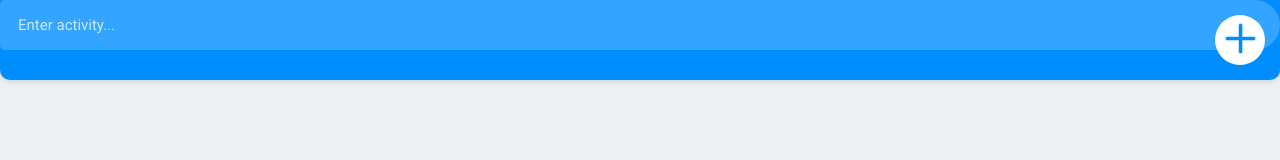
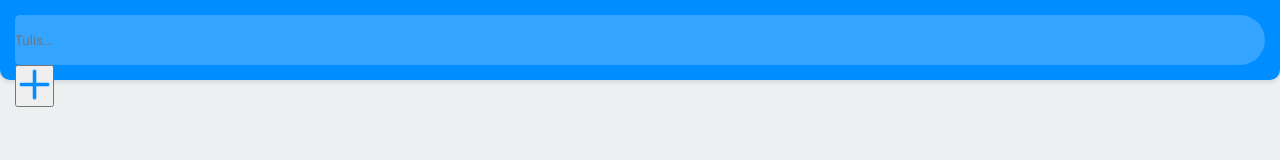
Before and after one commit to FikRyD/todolistapp, a plain HTML site: page index.html in a window 1280 px wide. Drawn offline with Linux system fonts and the light colour scheme; files whose address does not match are found by name.

Commit message:
03 SEPTEMBER 2022 Push 2 rapihin.

```diff
--- a/css/style.css
+++ b/css/style.css
@@ -12,7 +12,7 @@ header {
   width: 100%;
   height: 80px;
   position: fixed;
-  padding: 15px;
+  padding: 15px !important;
   top: 0;
   left: 0;
   z-index: 5;
@@ -26,53 +26,18 @@ header input {
   width: 100%;
   height: 50px;
   float: left;
-  color: #fff;
-  font-size: 15px;
-  font-weight: 400;
-  text-indent: 18px;
-  padding: 0 60px 0 0;
-  background: rgba(255, 255, 255, 0.2);
-  border-radius: 5px 25px 25px 5px;
+  background: rgba(255,255,255,0.2);
+  border-top-left-radius: 5px;
+  border-bottom-left-radius: 5px;
+  border-top-right-radius: 25px;
+  border-bottom-right-radius: 25px;
   border: 0px;
   box-shadow: none;
   outline: none;
 
-  -webkit-appearance: none;
-  -moz-appearance: none;
+  -webkit-appearance:none;
+  -moz-appearance:none;
+  -ms-appearance:none;
+  -o-appearance:none;
+  appearance:none;
 }
-
-header input::-webkit-input-placeholder {
-  color: rgba(255, 255, 255, 0.75);
-}
-
-header input:-moz-input-placeholder {
-  color: rgba(255, 255, 255, 0.75);
-}
-
-header input::-moz-input-placeholder {
-  color: rgba(255, 255, 255, 0.75);
-}
-
-header input:-ms-input-placeholder {
-  color: rgba(255, 255, 255, 0.75);
-}
-
-header button {
-  width: 50px;
-  height: 50px;
-
-  position:absolute;
-  top:15px;
-  right:15px;
-  z-index:2;
-
-  border-radius: 25px;
-  background: #fff;
-  border: 0px;
-  box-shadow: none;
-  outline: none;
-  cursor: pointer;
-
-  -webkit-appearance: none;
-  -moz-appearance: none;
-}
--- a/index.html
+++ b/index.html
@@ -5,16 +5,21 @@
     <title>Todo List App</title>
 
     <link rel="preconnect" href="https://fonts.googleapis.com">
-<link rel="preconnect" href="https://fonts.gstatic.com" crossorigin>
-<link href="https://fonts.googleapis.com/css2?family=Roboto:wght@400;500;700&display=swap" rel="stylesheet">
+    <link rel="preconnect" href="https://fonts.gstatic.com" crossorigin>
+    <link href="https://fonts.googleapis.com/css2?family=Roboto:wght@400;500;700&display=swap" rel="stylesheet">
 
     <link rel="stylesheet" type="text/css" href="C:/GitHub/todolistapp/css/style.css">
     <link rel="stylesheet" type="text/css" href="C:/GitHub/todolistapp/css/reset.min.css">
+
   </head>
   <body>
     <header>
-        <input type="text" placeholder="Enter activity...">
-        <button id="BtnAdd"><img src="C:\GitHub\todolistapp\image\plus_icon.png" width="35px" height="35px" style="cursor:pointer;"></button>
+        <input type="text" placeholder="Tulis...">
+        <button id="Add">
+          <img src="C:\GitHub\todolistapp\image\plus_icon.png" width="35px" height="35px" style="cursor:pointer;">
+        </button>
     </header>
+
+        <script src="C:\GitHub\todolistapp\js\main.js"></script>
   </body>
 </html>
--- /dev/null
+++ b/js/main.js
@@ -0,0 +1,6 @@
+
+function btnClick() {
+  console.log("clicked")
+}
+
+document.getElementById('Add').addEventListener('click', btnClick);
```
